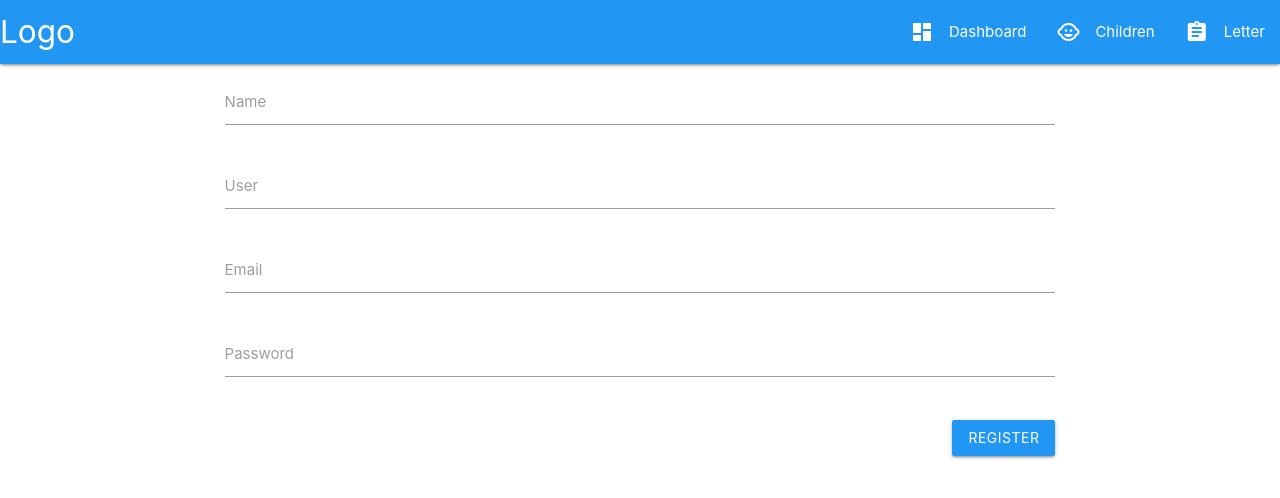
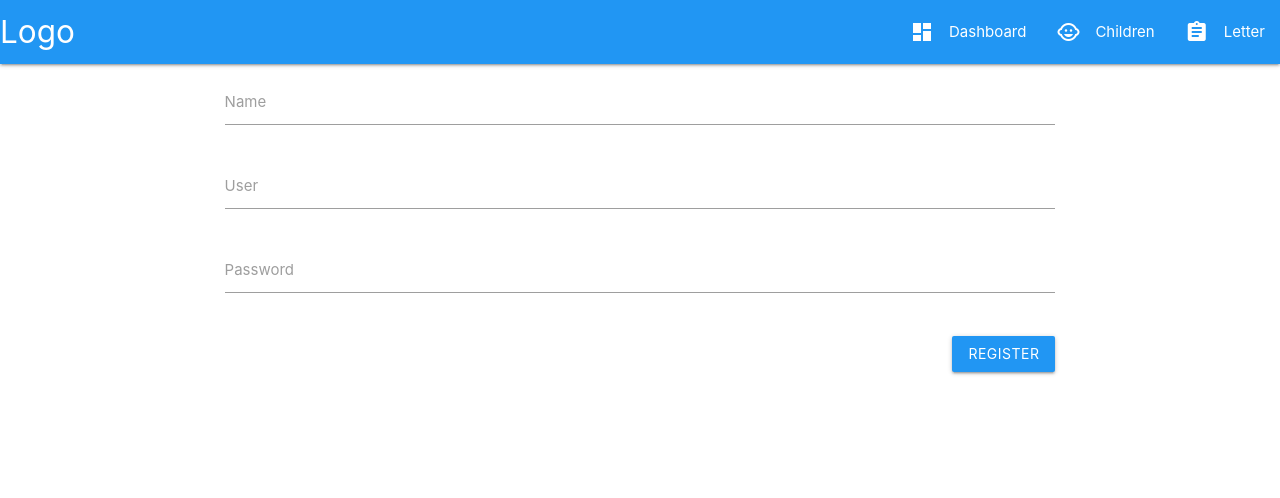
Before and after one commit to PepeAG98/polo_norte, a React (Create React App) app: page /register in a window 1280 px wide. Shown: the top 498 px of the page. Built offline with nearby package versions, Linux system fonts and the light colour scheme.

Commit message:
First Commi

```diff
--- a/src/components/register.js
+++ b/src/components/register.js
@@ -7,13 +7,11 @@ export default class Register extends Component {
         this.state = {
             name: '',
             username: '',
-            email: '',
             password: ''
         }
         this.save = this.save.bind(this);
         this.myUser = this.myUser.bind(this);
         this.myName = this.myName.bind(this);
-        this.myMail = this.myMail.bind(this);
         this.myPsw = this.myPsw.bind(this);
     }
 
@@ -23,10 +21,6 @@ export default class Register extends Component {
 
     myUser(event){
         this.setState({username: event.target.value});
-    }
-
-    myMail(event){
-        this.setState({email: event.target.value});
     }
 
     myPsw(event){
@@ -65,10 +59,6 @@ export default class Register extends Component {
                             <label htmlFor="username">User</label>
                         </div>
                         <div className="input-field col s12">
-                            <input  id="email" type="text" className="validate" onChange={this.myMail} />
-                            <label htmlFor="email">Email</label>
-                        </div>
-                        <div className="input-field col s12">
                             <input id="password" type="password" className="validate" onChange={this.myPsw}/>
                             <label htmlFor="password">Password</label>
                         </div>
```
